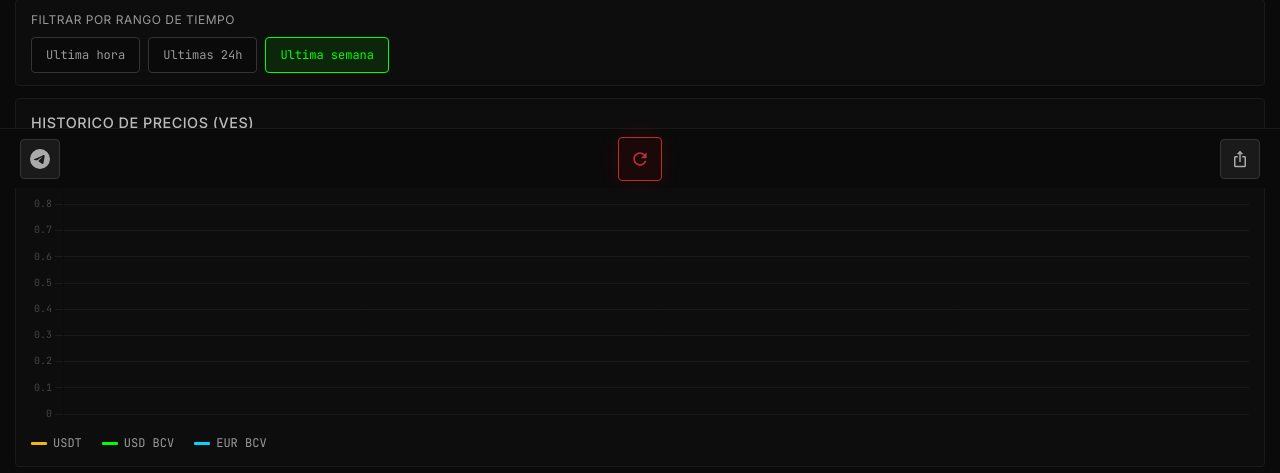
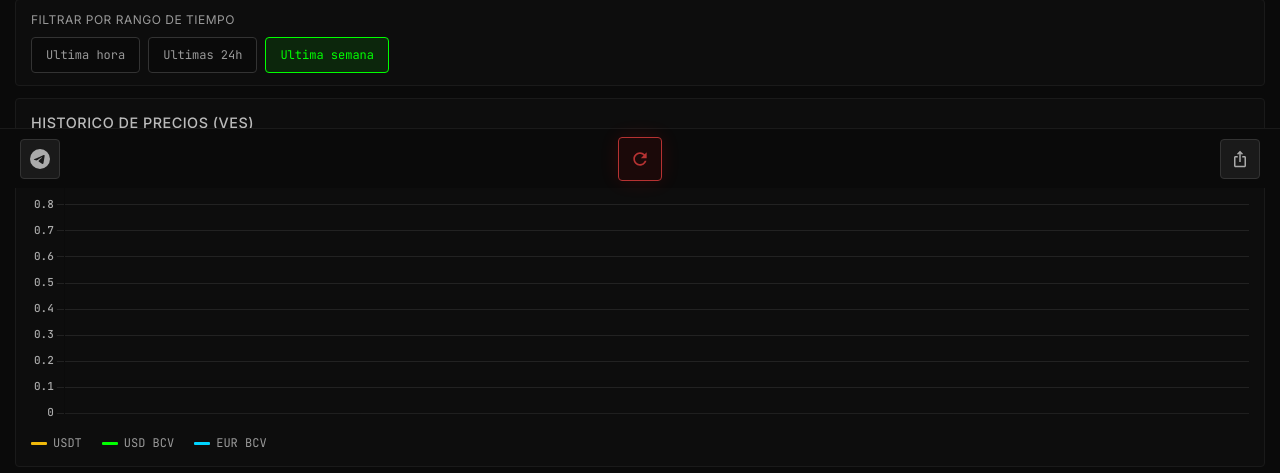
Before and after one commit to ricardomarin97/brecha-cambiaria, a plain HTML site: page static/index.html in a window 1280 px wide. Shown: the part 612-1085 px from the top of the page. Drawn offline with nearby package versions, Linux system fonts and the light colour scheme; no server answers.

Commit message:
Fixed minor bugs

```diff
--- a/static/index.html
+++ b/static/index.html
@@ -1244,12 +1244,12 @@
           },
           scales: {
             x: {
-              grid: { color: "#1a1a1a", lineWidth: 1 },
-              ticks: { color: "#444", font: { family: "'JetBrains Mono', monospace", size: 10 }, maxTicksLimit: 8 },
+              grid: { color: "#222", lineWidth: 1 },
+              ticks: { color: "#aaa", font: { family: "'JetBrains Mono', monospace", size: 11, weight: 500 }, maxTicksLimit: 8 },
             },
             y: {
-              grid: { color: "#1a1a1a", lineWidth: 1 },
-              ticks: { color: "#444", font: { family: "'JetBrains Mono', monospace", size: 10 } },
+              grid: { color: "#222", lineWidth: 1 },
+              ticks: { color: "#aaa", font: { family: "'JetBrains Mono', monospace", size: 11, weight: 500 } },
             },
           },
         };
```
